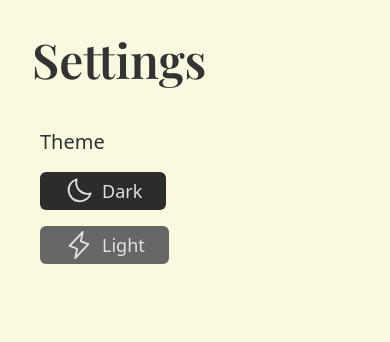
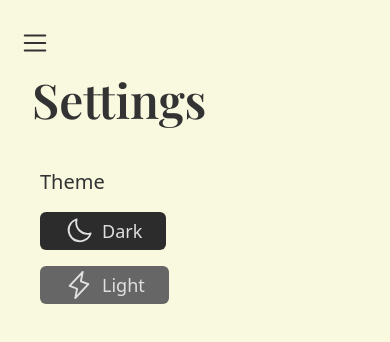
Before and after one commit to felixx78/fuegomail, a React (Vite) app in the folder frontend/: page /settings in a window 390 px wide. Shown: the top 342 px of the page. Built offline with nearby package versions, Linux system fonts and the light colour scheme; sample sign-in values are in the browser's storage; a web font is replaced by a local one.

Commit message:
add MobileMenuButton

```diff
--- /dev/null
+++ b/frontend/src/components/MobileMenuButton.tsx
@@ -0,0 +1,17 @@
+import { List } from "@phosphor-icons/react";
+import { useDispatch } from "react-redux";
+import { menuActions } from "../redux/menuReducer";
+
+function MobileMenuButton() {
+  const dispatch = useDispatch();
+
+  return (
+    <button
+      className="p-1 lg:hidden"
+      onClick={() => dispatch(menuActions.toggle())}
+    >
+      <List size={30} />
+    </button>
+  );
+}
+export default MobileMenuButton;
--- a/frontend/src/components/Sidebar.tsx
+++ b/frontend/src/components/Sidebar.tsx
@@ -2,6 +2,9 @@ import { Link, useLocation } from "react-router-dom";
 import Logo from "./Logo";
 import { useIntl } from "react-intl";
 import { Envelope, Gear } from "@phosphor-icons/react";
+import { useDispatch, useSelector } from "react-redux";
+import { RootState } from "../redux/store";
+import { menuActions } from "../redux/menuReducer";
 
 const items = [
   {
@@ -19,6 +22,8 @@ const items = [
 function Sidebar() {
   const intl = useIntl();
   const location = useLocation();
+  const isOpen = useSelector((root: RootState) => root.menu);
+  const dispatch = useDispatch();
 
   const handleLogout = () => {
     localStorage.removeItem("user");
@@ -27,8 +32,12 @@ function Sidebar() {
   };
 
   return (
-    <aside className="hidden min-h-svh w-[200px] flex-shrink-0 border-r border-dark-border-color lg:block">
-      <div className="fixed flex h-svh w-[200px] flex-col">
+    <aside
+      onClick={() => dispatch(menuActions.toggle())}
+      style={{ display: isOpen ? "block" : "none" }}
+      className="absolute z-10 hidden min-h-svh w-[200px] flex-shrink-0 border-r border-dark-border-color lg:static lg:!block"
+    >
+      <div className="fixed z-10 flex h-svh w-[200px] flex-col bg-background dark:bg-dark-background">
         <div className="mb-8 flex justify-center py-4">
           <Logo />
         </div>
@@ -55,6 +64,7 @@ function Sidebar() {
           Logout
         </button>
       </div>
+      <div className="fixed inset-0 z-0 bg-black opacity-35 lg:hidden" />
     </aside>
   );
 }
--- a/frontend/src/layouts/PrivateLayout.tsx
+++ b/frontend/src/layouts/PrivateLayout.tsx
@@ -1,6 +1,7 @@
 import { Outlet } from "react-router-dom";
 import RequireAuth from "../components/RequireAuth";
 import Sidebar from "../components/Sidebar";
+import MobileMenuButton from "../components/MobileMenuButton";
 
 function PrivateLayout() {
   return (
@@ -9,6 +10,8 @@ function PrivateLayout() {
         <div className="flex">
           <Sidebar />
           <div className="min-w-0 flex-1 flex-shrink flex-grow px-4 py-6">
+            <MobileMenuButton />
+
             <Outlet />
           </div>
         </div>
--- /dev/null
+++ b/frontend/src/redux/menuReducer.ts
@@ -0,0 +1,14 @@
+import { createSlice } from "@reduxjs/toolkit";
+
+const menuSlice = createSlice({
+  name: "menu",
+  initialState: false,
+  reducers: {
+    toggle(state) {
+      return !state;
+    },
+  },
+});
+
+export const menuActions = menuSlice.actions;
+export default menuSlice.reducer;
--- a/frontend/src/redux/store.ts
+++ b/frontend/src/redux/store.ts
@@ -1,9 +1,11 @@
 import { configureStore } from "@reduxjs/toolkit";
 import languageReducer from "./languageReducer";
+import menuReducer from "./menuReducer";
 
 const store = configureStore({
   reducer: {
     language: languageReducer,
+    menu: menuReducer,
   },
 });
 
```
